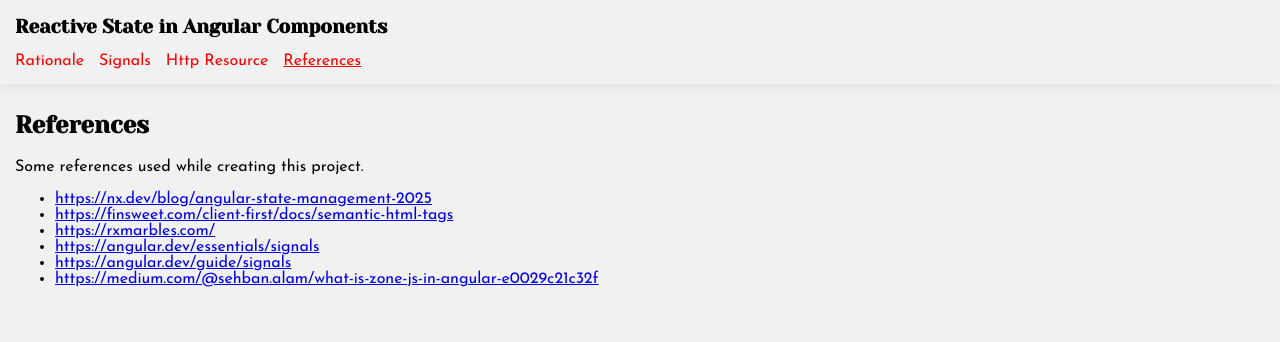
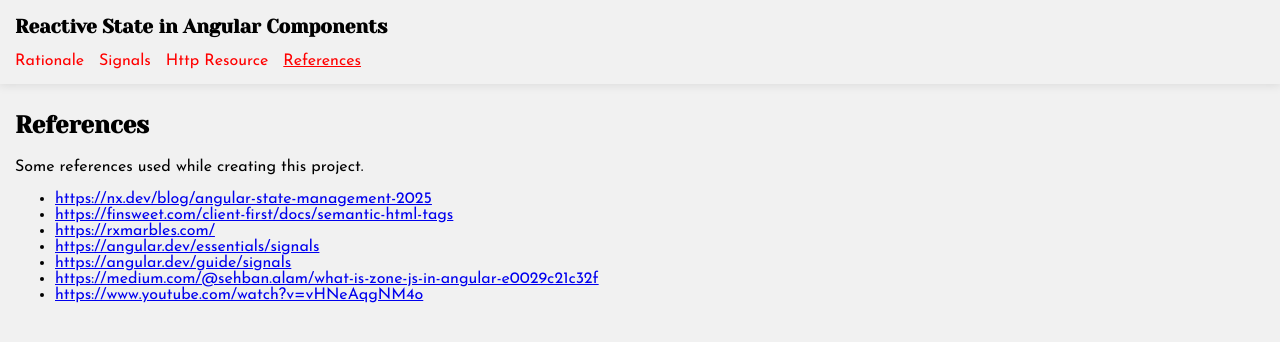
Before and after one commit to thebeard/ng-page-reactivity, an Angular app: page /references in a window 1280 px wide. Shown: the top 342 px of the page. Built offline with nearby package versions, Linux system fonts and the light colour scheme.

Commit message:
Added one more reference

```diff
--- a/src/app/routes/references/references.route.component.ts
+++ b/src/app/routes/references/references.route.component.ts
@@ -24,5 +24,6 @@ export default class ReferencesRouteComponent {
     'https://angular.dev/essentials/signals',
     'https://angular.dev/guide/signals',
     'https://medium.com/@sehban.alam/what-is-zone-js-in-angular-e0029c21c32f',
+    'https://www.youtube.com/watch?v=vHNeAqgNM4o',
   ];
 }
```
